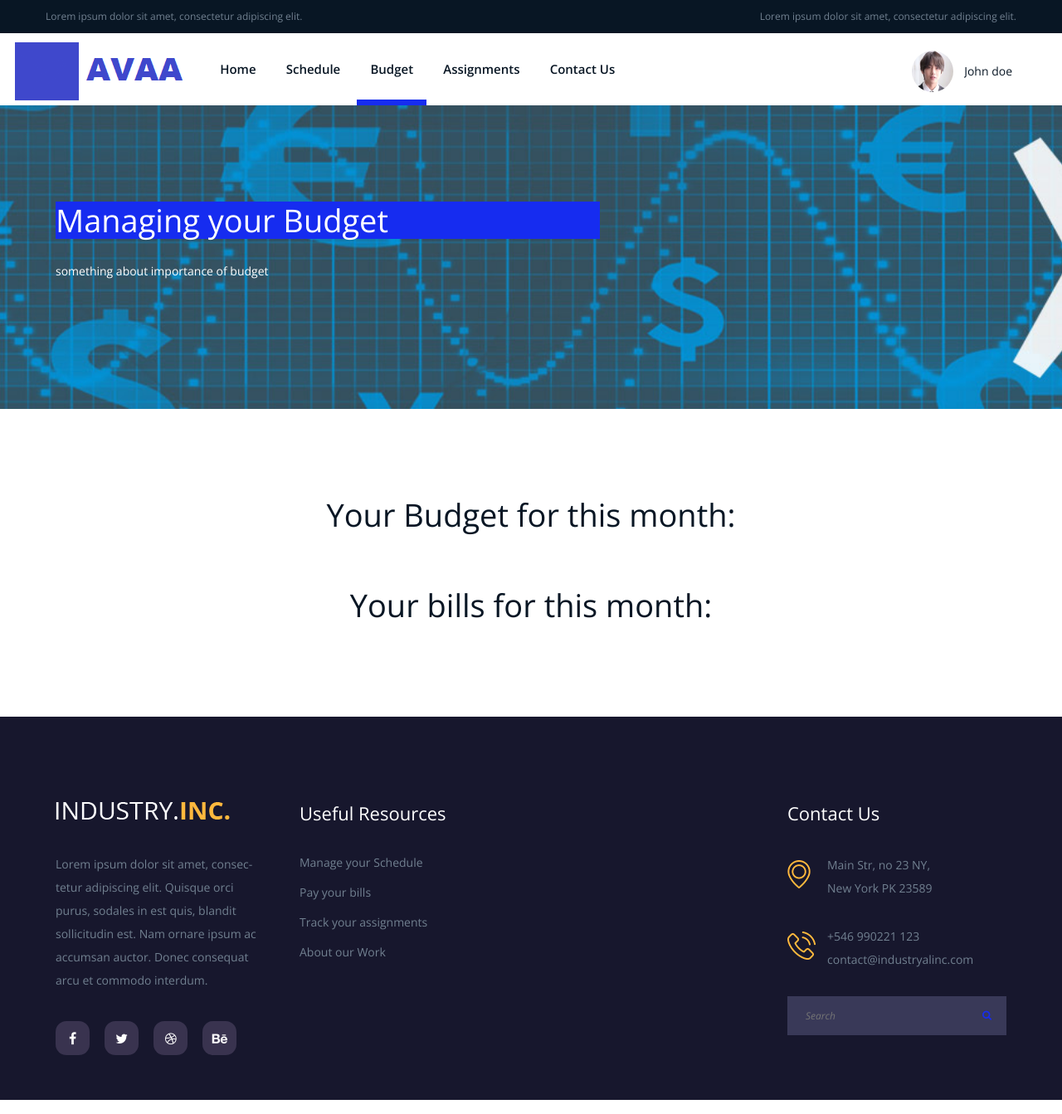
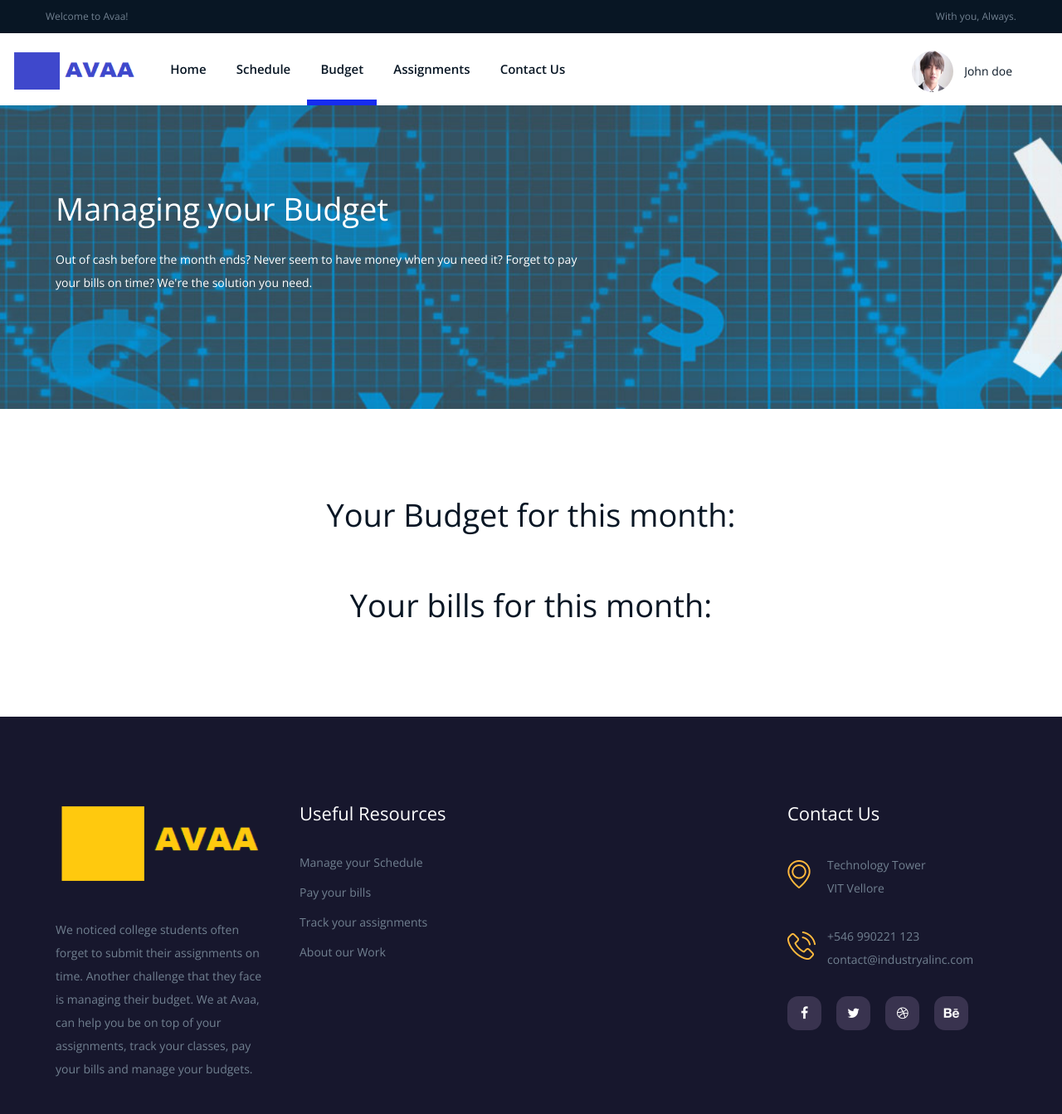
Before and after one commit to mystic-potato/AVAA, a plain HTML site: page solutions.html in a window 1280 px wide. Shown: the whole page at 83% size. Drawn offline with nearby package versions, Linux system fonts and the light colour scheme.

Commit message:
Update solutions.html

```diff
--- a/solutions.html
+++ b/solutions.html
@@ -36,9 +36,7 @@
   width: 50px;
 
 }
-.highlightme { background-color:#162cf0; }
- { background-color:#162cf0;
- }
+
 </style>
 <body>
 	<!-- Page Preloder -->
@@ -52,10 +50,10 @@
 			<div class="container-fluid">
 				<div class="row">
 					<div class="col-md-6">
-						<p>Lorem ipsum dolor sit amet, consectetur adipiscing elit.</p>
+						<p>Welcome to Avaa!</p>
 					</div>
 					<div class="col-md-6 text-md-right">
-						<p>Lorem ipsum dolor sit amet, consectetur adipiscing elit.</p>
+						<p>With you, Always.</p>
 					</div>
 				</div>
 			</div>
@@ -63,7 +61,7 @@
 		<div class="site-navbar">
 			<!-- Logo -->
 			<a href="index.html" class="site-logo">
-				<img src="logo1.png" alt="">
+				<img src="logo1.png" alt="" style="width:150px;height:50px;">
 			</a>
 			<div class="header-right">
 				<!--<div class="header-info-box">
@@ -94,8 +92,8 @@
 					<li ><a href="index.html">Home</a></li>
 					<li ><a href="about.html">Schedule</a>
 						<ul class="sub-menu">
-							<li><a href="solutions.html">Timetable</a></li>
-							<li><a href="elements.html">Hostel</a></li>
+							<li><a href="timetab.html">Timetable</a></li>
+							<li><a href="hostel.html">Hostel</a></li>
 						</ul></li>
 					<li class="active"><a href="solutions.html">Budget</a>
 						<ul class="sub-menu">
@@ -103,9 +101,10 @@
 						</ul>
 					</li>
 					<li><a href="blog.html">Assignments</a></li>
-					<li><a href="contact.html">Contact Us</a></li>
+					<li><a href="#contact">Contact Us</a></li>
 				</ul>
 			</nav>
+
 
 		</div>
 	</header>
@@ -117,7 +116,7 @@
 			<div class="row">
 				<div class="col-lg-7">
 					<h2 class="highlightme">Managing your Budget</h2>
-					<p>something about importance of budget </p>
+					<p>Out of cash before the month ends? Never seem to have money when you need it? Forget to pay your bills on time? We're the solution you need.</p>
 
 				</div>
 			</div>
@@ -145,14 +144,9 @@
 			<div class="row">
 				<div class="col-lg-3 col-md-6">
 					<div class="footer-widget about-widget">
-						<img src="img/logo-light.png" alt="">
-						<p>Lorem ipsum dolor sit amet, consec-tetur adipiscing elit. Quisque orci purus, sodales in est quis, blandit sollicitudin est. Nam ornare ipsum ac accumsan auctor. Donec consequat arcu et commodo interdum. </p>
-						<div class="footer-social">
-							<a href=""><i class="fa fa-facebook"></i></a>
-							<a href=""><i class="fa fa-twitter"></i></a>
-							<a href=""><i class="fa fa-dribbble"></i></a>
-							<a href=""><i class="fa fa-behance"></i></a>
-						</div>
+						<img src="logo2.png" alt="" style="width:250px;height:100px;">
+						<p>We noticed college students often forget to submit their assignments on time. Another challenge that they  face is managing their budget. We at Avaa, can help you be on top of your assignments, track your classes, pay your bills and manage your budgets. </p>
+
 					</div>
 				</div>
 				<div class="col-lg-3 col-md-6 col-sm-6">
@@ -181,13 +175,13 @@
 				</div>
 				<div class="col-lg-3 col-md-6 col-sm-6">
 					<div class="footer-widget">
-						<h2 class="fw-title">Contact Us</h2>
+						<h2 class="fw-title" id="contact">Contact Us</h2>
 						<div class="footer-info-box">
 							<div class="fib-icon">
 								<img src="img/icons/map-marker.png" alt="" class="">
 							</div>
 							<div class="fib-text">
-								<p>Main Str, no 23 NY,<br>New York PK 23589</p>
+								<p>Technology Tower<br>VIT Vellore</p>
 							</div>
 						</div>
 						<div class="footer-info-box">
@@ -198,10 +192,13 @@
 								<p>+546 990221 123<br>contact@industryalinc.com</p>
 							</div>
 						</div>
-						<form class="footer-search">
-							<input type="text" placeholder="Search">
-							<button><i class="fa fa-search"></i></button>
-						</form>
+						<div class="footer-social">
+							<a href=""><i class="fa fa-facebook"></i></a>
+							<a href=""><i class="fa fa-twitter"></i></a>
+							<a href=""><i class="fa fa-dribbble"></i></a>
+							<a href=""><i class="fa fa-behance"></i></a>
+						</div>
+
 					</div>
 				</div>
 			</div>
```
